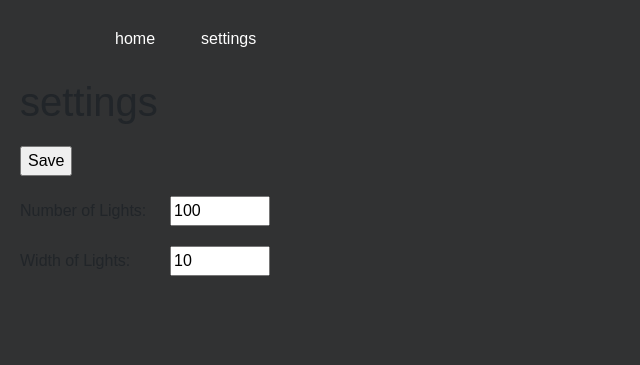
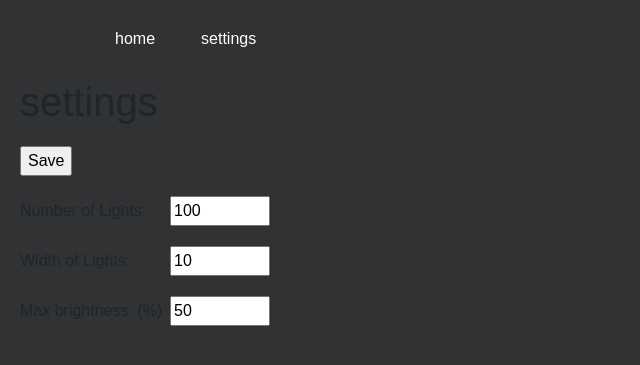
Before and after one commit to Cepumins/ledpi, a Flask app: page /settings in a window 1280 px wide. Shown: the top 365 px of the page, without its empty margins (0-640 px from the left). Run offline with Flask 3, Linux system fonts and the light colour scheme; some libraries are stand-ins or nearby versions.

Commit message:
updating settings

```diff
--- a/app.py
+++ b/app.py
@@ -11,7 +11,8 @@ settings_data = {
     'num_lights': 100,
     'width_lights': 10,
     'breathing_speed': 5,
-    'wave_speed': 5
+    'wave_speed': 5,
+    'max_brightness': 50,
 }
 
 led_states = [{"status": "off", "color": "#000000"} for _ in range(settings_data['num_lights'])] # initializing the off leds
@@ -19,10 +20,20 @@ led_states = [{"status": "off", "color": "#000000"} for _ in range(settings_data
 # LED Configuration
 LED_PIN = board.D18  # GPIO 18
 LED_COUNT = settings_data['num_lights']  # Number of LEDs
-LED_BRIGHTNESS = 1  # Adjust as needed
+LED_BRIGHTNESS = settings_data['max_brightness']/100  # Adjust as needed
 LED_ORDER = neopixel.GRBW  # Adjust as needed for your LED strip type
-pixels = neopixel.NeoPixel(LED_PIN, LED_COUNT, brightness=LED_BRIGHTNESS, pixel_order=LED_ORDER)
 
+#pixels = neopixel.NeoPixel(LED_PIN, LED_COUNT, brightness=LED_BRIGHTNESS, pixel_order=LED_ORDER)
+def initialize_pixels():
+    global pixels
+    pixels = neopixel.NeoPixel(
+        LED_PIN,
+        settings_data['num_lights'],
+        brightness=settings_data['max_brightness']/100,
+        pixel_order=LED_ORDER
+    )
+
+initialize_pixels()
 
 @app.route('/')
 def index():
@@ -42,6 +53,7 @@ def update_settings():
     settings_data['width_lights'] = request.form.get('width_lights', type=int, default=settings_data['width_lights'])
     settings_data['breathing_speed'] = request.form.get('breathing_speed', type=float, default=settings_data['breathing_speed'])
     settings_data['wave_speed'] = request.form.get('wave_speed', type=float, default=settings_data['wave_speed'])
+    settings_data['max_brightness'] = request.form.get('max_brightness', type=int, default=settings_data['max_brightness'])
 
     num_lights = settings_data['num_lights']
 
@@ -52,6 +64,8 @@ def update_settings():
     else:
         # If the number has decreased, trim the led_states list
         led_states = led_states[:num_lights]
+
+    initialize_pixels()
 
     # Redirect to the index page where the settings will be displayed
     return redirect(url_for('index'))
@@ -87,7 +101,6 @@ def apply_effect():
     data = request.get_json()
     selected_leds = data.get('leds')
     effect = data.get('effect')
-    off_leds = []
     for led in selected_leds:
         led_id = int(led)
         current_state = led_states[led_id]
@@ -97,8 +110,9 @@ def apply_effect():
         # effects
         if effect == 'off':
             if led_states[led_id]['status'] != 'off':
+                pixels[led_id] = (0, 0, 0, 0)
                 led_states[led_id] = {'status': 'off', 'color': '#000000'}
-                pixels[led_id] = (0, 0, 0, 0)
+
         else:
 
             if effect == 'breathing':
--- a/templates/settings.html
+++ b/templates/settings.html
@@ -61,6 +61,10 @@
             <label for="width_lights">Width of Lights:</label>
             <input type="number" id="width_lights" name="width_lights" value="{{ settings.width_lights }}" min="1" step="1">
         </div>
+        <div class="form-row margins20">
+            <label for="max_brightness">Max brightness: (%)</label>
+            <input type="number" id="max_brightness" name="max_brightness" value="{{ settings.max_brightness }}" min="1" max='100' step="1">
+        </div>
         <!-- other settings
         <div class="form-row margins20">
             <label for="breathing_speed">Breathing speed (s):</label>
```
